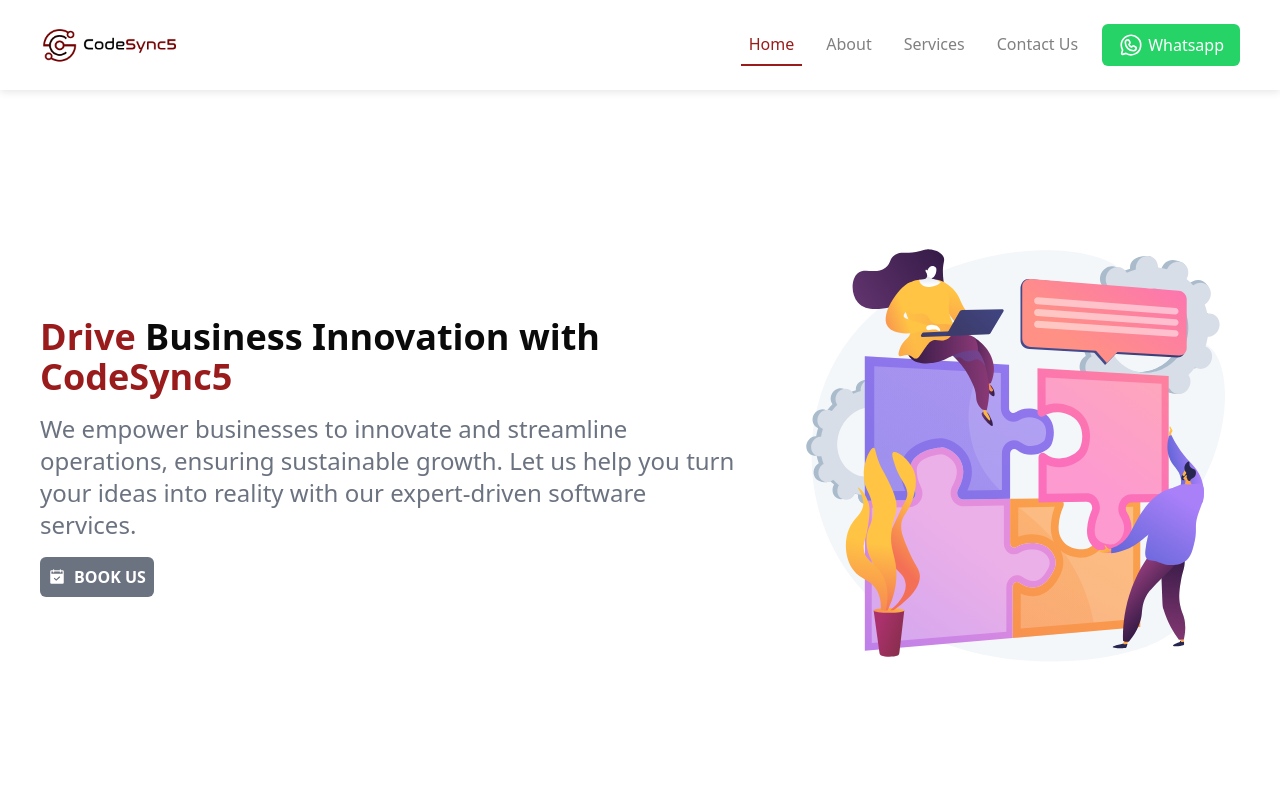
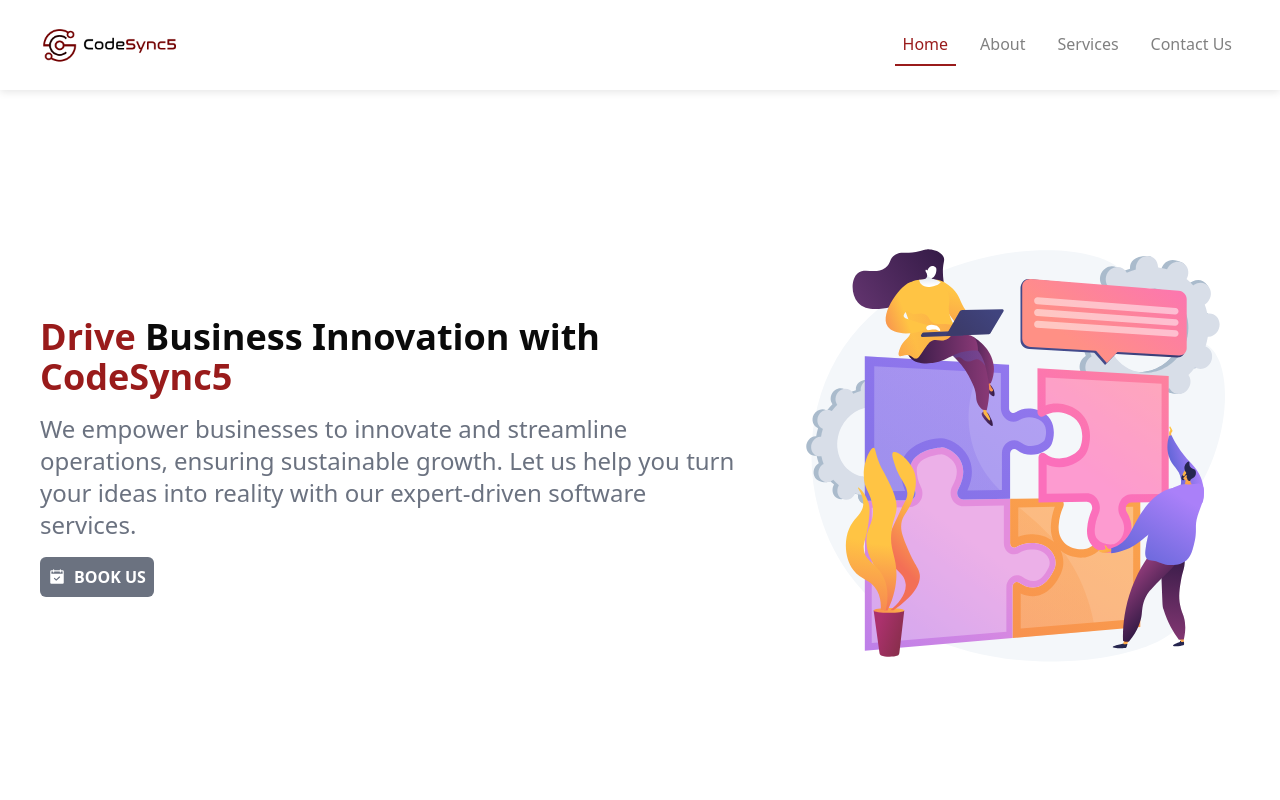
Before and after one commit to Chy-Zaber-Bin-Zahid/CodeSync5, a Next.js app: page / in a window 1280 px wide. Shown: the top 800 px of the page. Built offline with nearby package versions, Linux system fonts and the light colour scheme; no server answers.

Commit message:
whatsapp removed

```diff
--- a/components/MobileNavbar.tsx
+++ b/components/MobileNavbar.tsx
@@ -4,7 +4,7 @@
 import Image from 'next/image';
 import Link from 'next/link';
 import { usePathname } from 'next/navigation';
-import { WhatsappLogo, X } from 'phosphor-react';
+import { X } from 'phosphor-react';
 import React from 'react';
 
 type MobileNavbar = {
@@ -44,7 +44,7 @@
                         <Link onClick={() => handleNav()} href="/about" className={`${baseLinkCommonClass} ${currentPath === "/about" ? baseLinkActiveClass : baseLinkDefaultClass} w-full`}>About</Link>
                         <Link onClick={() => handleNav()} href="/services" className={`${baseLinkCommonClass} ${currentPath.startsWith("/services") ? baseLinkActiveClass : baseLinkDefaultClass} w-full`}>Services</Link>
                         <Link onClick={() => handleNav()} href="/contact" className={`${baseLinkCommonClass} ${currentPath.startsWith("/contact") ? baseLinkActiveClass : baseLinkDefaultClass} w-full`}>Contact Us</Link>
-                        <a
+                        {/* <a
                             href="/"
                             target="_blank"
                             rel="noopener noreferrer"
@@ -52,7 +52,7 @@
                         >
                             <WhatsappLogo size={26} />
                             Whatsapp
-                        </a>
+                        </a> */}
                     </div>
                </div>
                <div className="absolute top-0 w-full h-full bg-white opacity-95 z-40"></div>
--- a/components/Navbar.tsx
+++ b/components/Navbar.tsx
@@ -5,7 +5,7 @@
 import Image from "next/image";
 import Link from "next/link";
 import { usePathname } from "next/navigation";
-import { List, WhatsappLogo } from "phosphor-react";
+import { List } from "phosphor-react";
 import { useState } from "react";
 
 function Navbar() {
@@ -75,7 +75,7 @@
           >
             Contact Us
           </Link>
-          <a
+          {/* <a
             href="/"
             target="_blank"
             rel="noopener noreferrer"
@@ -83,7 +83,7 @@
           >
             <WhatsappLogo size={26} />
             Whatsapp
-          </a>
+          </a> */}
         </div>
         <div
           onClick={() => setToggleNav(true)}
```
